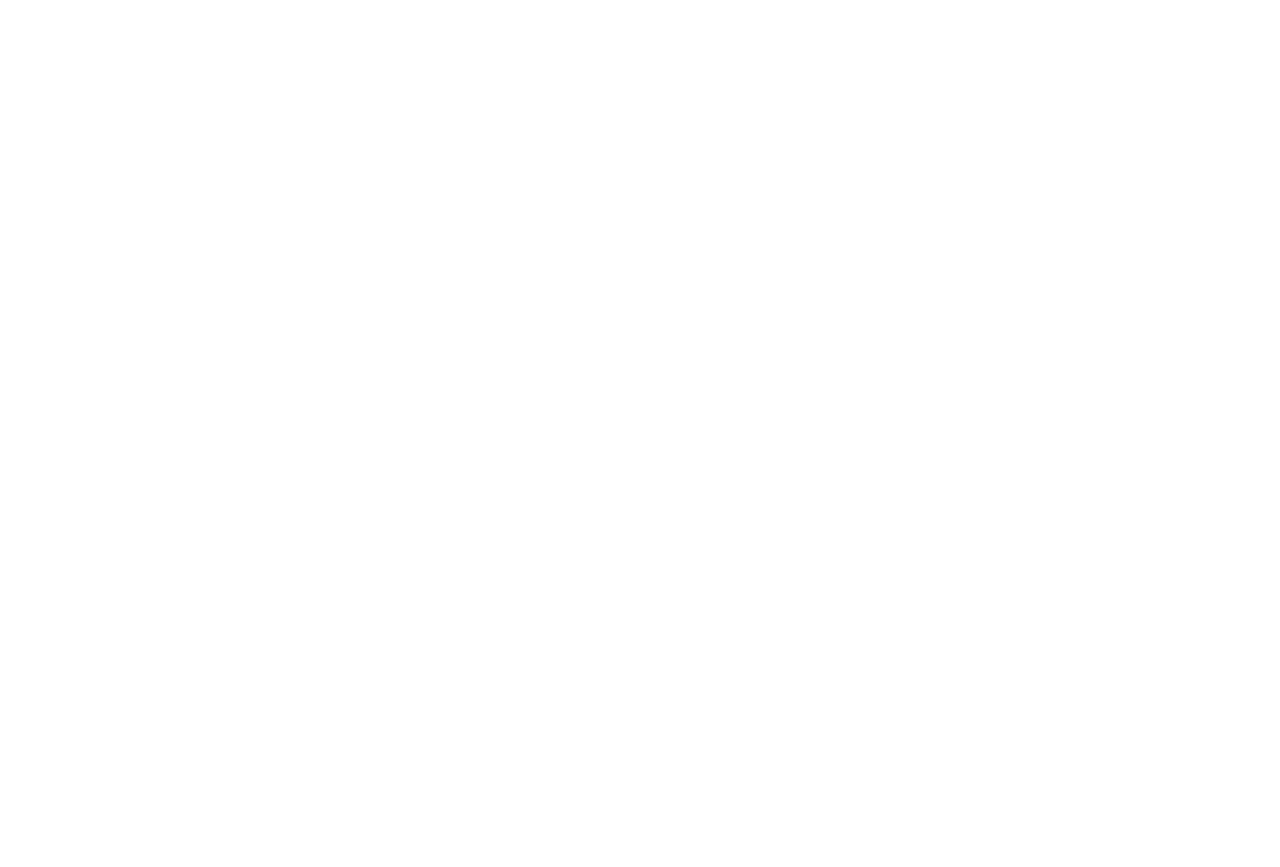
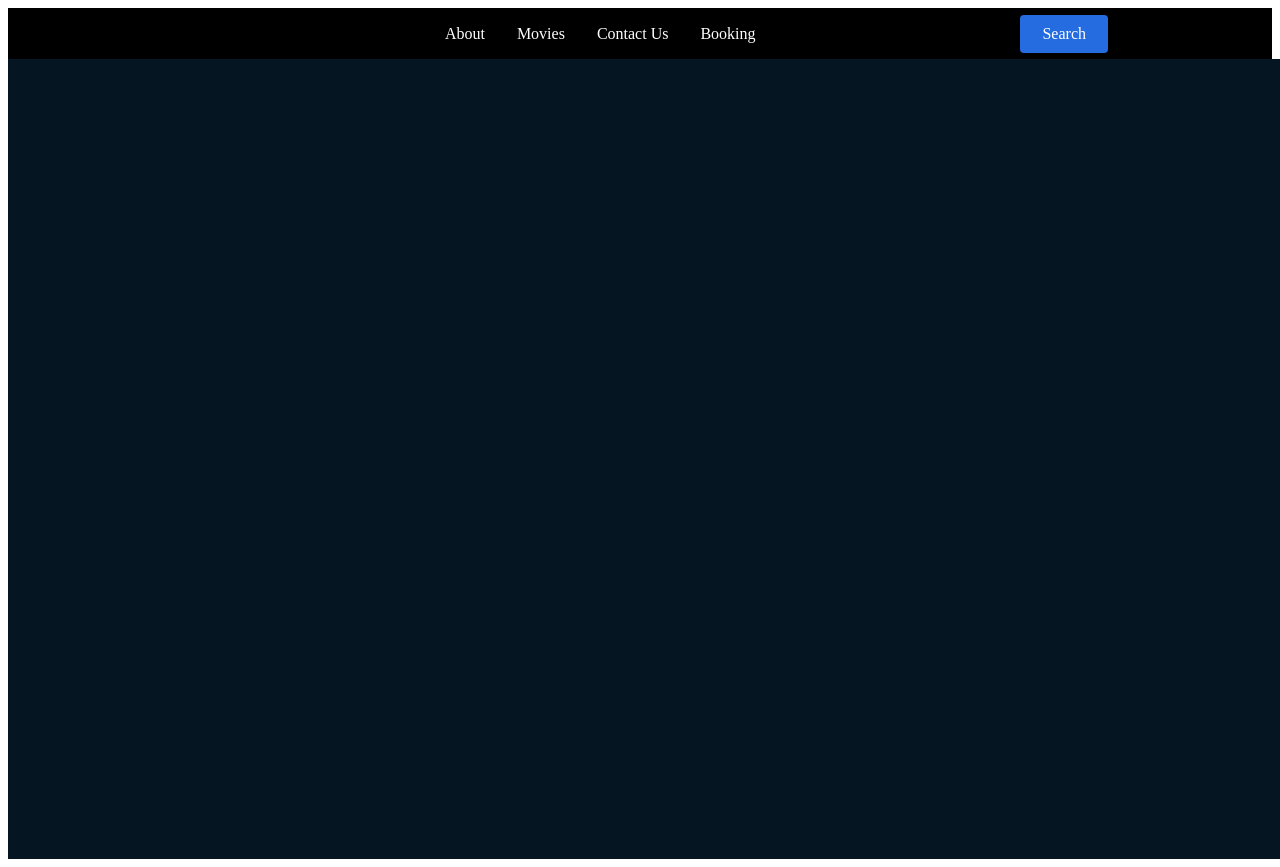
Before and after one commit to AJQNewbigging/qa-cinema-react, a React (Create React App) app in the folder qa-cinema/: page / in a window 1280 px wide. Before the commit the page ends 800 px from the top, so only its background shows below. Built offline with nearby package versions, Linux system fonts and the light colour scheme.

Commit message:
navbar and background

```diff
--- a/qa-cinema/src/App.css
+++ b/qa-cinema/src/App.css
@@ -1,6 +1,13 @@
+
 .App {
   text-align: center;
 }
+
+:root{
+
+  --main-color: #051622
+}
+
 
 .App-logo {
   height: 40vmin;
@@ -14,7 +21,7 @@
 }
 
 .App-header {
-  background-color: #282c34;
+  background-color: #405889;
   min-height: 100vh;
   display: flex;
   flex-direction: column;
--- a/qa-cinema/src/App.js
+++ b/qa-cinema/src/App.js
@@ -1,10 +1,26 @@
+import React from 'react';
+import './App.css';
+import './home.css';
+import './components/Navbar'
+import Navbar from './components/Navbar';
+import { BrowserRouter as Router, Routes, Route} from "react-router-dom";
 
-import './App.css';
 
 function App() {
-  return (
-    <div className="App">
-    </div>
+return (
+<Router>
+<Navbar />
+
+<div className='home'>
+
+
+</div>
+
+
+</Router>
+
+
+
   );
 }
 
--- /dev/null
+++ b/qa-cinema/src/components/Navbar.js
@@ -0,0 +1,54 @@
+import React from 'react'
+import styled from 'styled-components'
+import { FaBars } from 'react-icons/fa';
+import {NavLink as Link} from 'react-dom'
+import {
+  Nav,
+  NavLink,
+  Bars,
+  NavMenu,
+  NavBtn,
+  NavBtnLink
+} from '../styles/Navbar.style';
+
+function Navbar() {
+  return (
+    <>
+    <Nav>
+      <NavLink to='/'>
+
+      </NavLink>
+      <Bars />
+      <NavMenu>
+        <NavLink to='/home' activeStyle>
+          About
+        </NavLink>
+        <NavLink to='/movies' activeStyle>
+          Movies
+        </NavLink>
+        <NavLink to='/contact-us' activeStyle>
+          Contact Us
+        </NavLink>
+        <NavLink to='/Book' activeStyle>
+          Booking
+        </NavLink>
+
+      </NavMenu>
+      <NavBtn>
+        <NavBtnLink to='/signin'>Search</NavBtnLink>
+      </NavBtn>
+    </Nav>
+  </>
+);
+};
+
+
+
+
+
+
+
+
+
+
+export default Navbar
--- /dev/null
+++ b/qa-cinema/src/home.css
@@ -0,0 +1,6 @@
+.home{
+
+    background-color: var(--main-color);
+    height: 100vh;
+    width: 100vw;
+}
--- a/qa-cinema/src/index.css
+++ b/qa-cinema/src/index.css
@@ -1,10 +1,7 @@
 body {
   margin: 0;
-  font-family: -apple-system, BlinkMacSystemFont, 'Segoe UI', 'Roboto', 'Oxygen',
-    'Ubuntu', 'Cantarell', 'Fira Sans', 'Droid Sans', 'Helvetica Neue',
-    sans-serif;
-  -webkit-font-smoothing: antialiased;
-  -moz-osx-font-smoothing: grayscale;
+  background-color: blueviolet;
+
 }
 
 code {
--- a/qa-cinema/src/index.js
+++ b/qa-cinema/src/index.js
@@ -1,7 +1,10 @@
 import React from 'react';
 import ReactDOM from 'react-dom'
-import './index.css';
 import App from './App';
 
-
-const root = ReactDOM.createRoot(document.getElementById('root'));
+ReactDOM.render(
+    <React.StrictMode>
+      <App />
+    </React.StrictMode>,
+    document.getElementById('root')
+  );
--- /dev/null
+++ b/qa-cinema/src/styles/Navbar.style.js
@@ -0,0 +1,87 @@
+import { FaBars } from 'react-icons/fa';
+import { NavLink as Link } from 'react-router-dom';
+import styled from 'styled-components';
+
+
+export const Nav = styled.nav`
+  background: #000;
+  height: 35px;
+  display: flex;
+  justify-content: space-between;
+  padding: 0.5rem calc((100vw - 1000px) / 2);
+  z-index: 10;
+  `;
+
+
+
+export const NavLink = styled(Link)`
+  color: #fff;
+  display: flex;
+  align-items: center;
+  text-decoration: none;
+  padding: 0 1rem;
+  height: 100%;
+  cursor: pointer;
+  &.active {
+    color: #15cdfc;
+  }
+`;
+
+export const Bars = styled(FaBars)`
+  display: none;
+  color: #fff;
+  @media screen and (max-width: 768px) {
+    display: block;
+    position: absolute;
+    top: 0;
+    right: 0;
+    transform: translate(-100%, 75%);
+    font-size: 1.8rem;
+    cursor: pointer;
+  }
+`;
+
+export const NavMenu = styled.div`
+  display: flex;
+  align-items: center;
+  margin-right: -24px;
+  /* Second Nav */
+  /* margin-right: 24px; */
+  /* Third Nav */
+  /* width: 100vw;
+  white-space: nowrap; */
+  @media screen and (max-width: 768px) {
+    display: none;
+  }
+`;
+
+export const NavBtn = styled.nav`
+  display: flex;
+  align-items: center;
+  margin-right: 24px;
+  /* Third Nav */
+  /* justify-content: flex-end;
+  width: 100vw; */
+  @media screen and (max-width: 768px) {
+    display: none;
+  }
+`;
+
+export const NavBtnLink = styled(Link)`
+  border-radius: 4px;
+  background: #256ce1;
+  padding: 10px 22px;
+  color: #fff;
+  outline: none;
+  border: none;
+  cursor: pointer;
+  transition: all 0.2s ease-in-out;
+  text-decoration: none;
+  /* Second Nav */
+  margin-left: 24px;
+  &:hover {
+    transition: all 0.2s ease-in-out;
+    background: #fff;
+    color: #010606;
+  }
+`;
```
Also changed, not shown: qa-cinema/package.json (+7 -1 lines), qa-cinema/src/components/Slider.js (added, +9 -0 lines), 1 other file (tests, documents, lock files or other folders).
